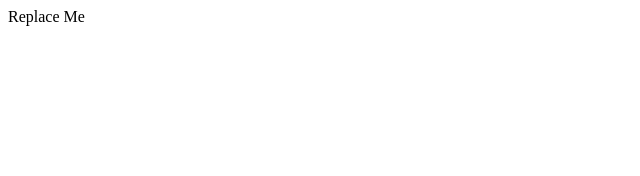
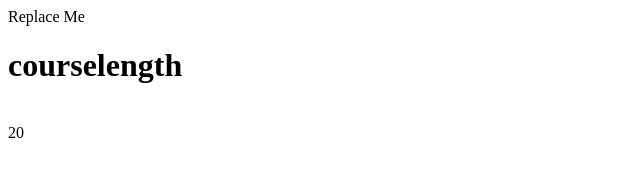
Before and after one commit to knightmoves-schools/031-variables-serenitydedman09, a website: page index.html in a window 1280 px wide. Shown: the whole page, without its empty margins (0-640 px from the left). Drawn offline with Linux system fonts and the light colour scheme.

Commit message:
updated index html

```diff
--- a/index.html
+++ b/index.html
@@ -6,7 +6,11 @@
 <body>
     <div>
         <div id="result">Replace Me</div>
-    </div>
+        <h1>courselength</h1>
+        <br>
+        <div id="course-length"Replace Me></div>
+        <br>
+        </div>
     <script src="index.js"></script>
 </body>
 </html>
--- a/index.js
+++ b/index.js
@@ -0,0 +1,3 @@
+let courselength = 20;
+
+document.getElementById('course-length').innerHTML = courselength;
```
